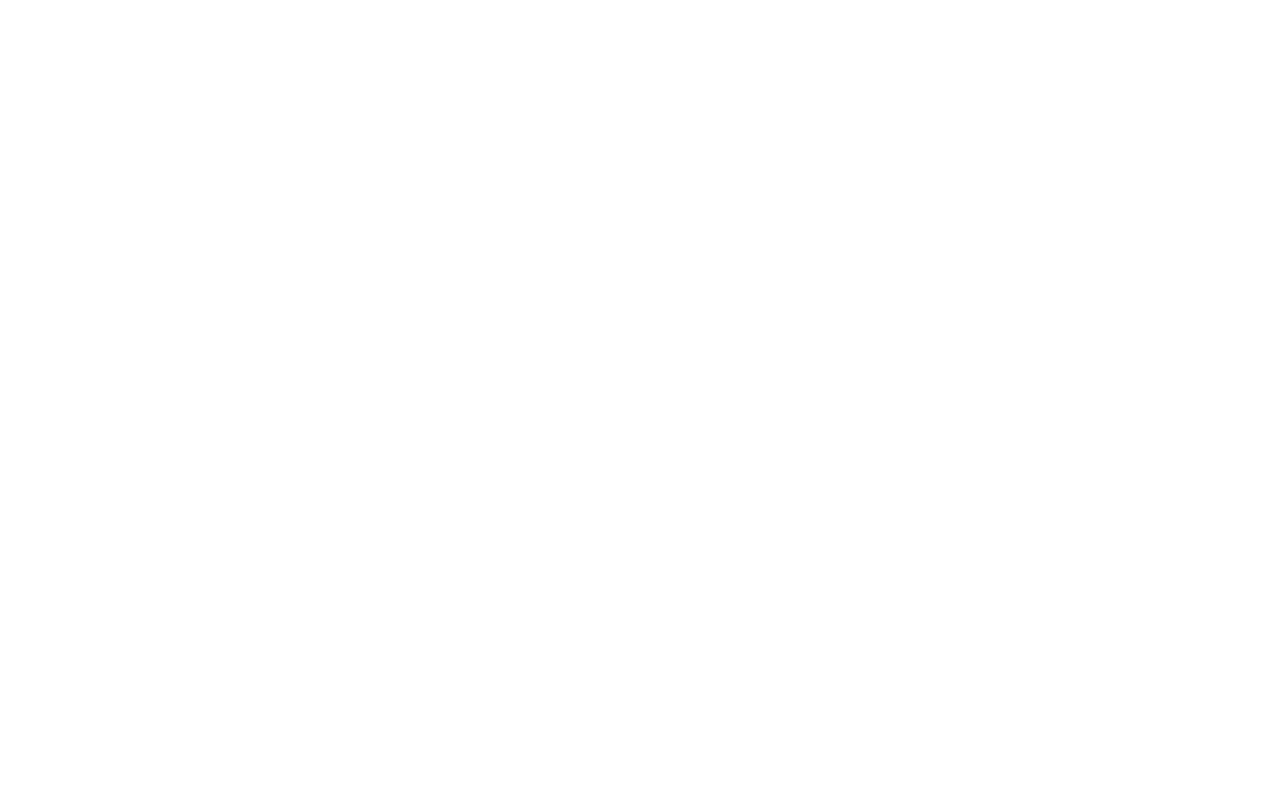
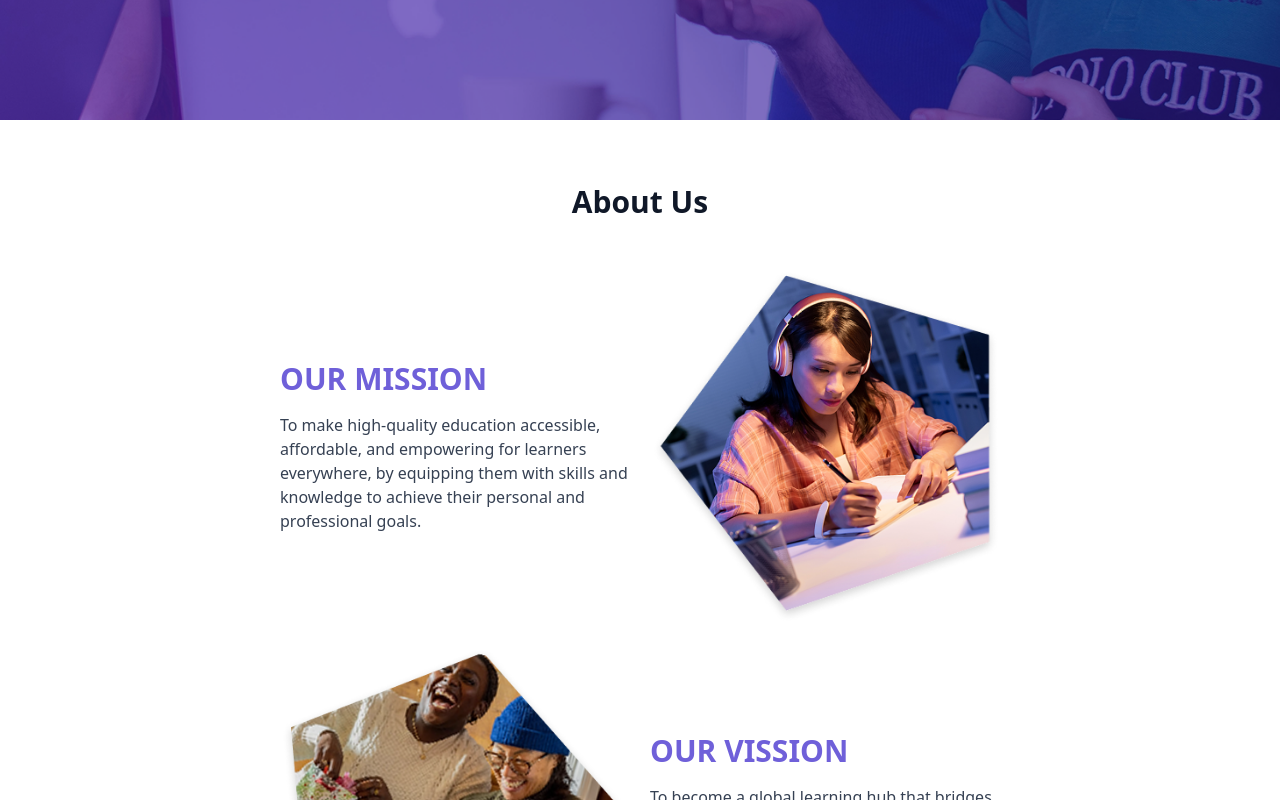
Before and after one commit to zahura0/MasteryHub, a React (Vite) app in the folder frontend/: page /About_Us in a window 1280 px wide. Before the commit this address had no page. Shown: the part 680-1480 px from the top of the page. Before the commit the page ends 800 px from the top, so only its background shows below. Built offline with nearby package versions, Linux system fonts and the light colour scheme; the HTML template or start-up script is replaced by a standard one.

Commit message:
Update About Us route and fix heading typo

```diff
--- a/frontend/src/App.jsx
+++ b/frontend/src/App.jsx
@@ -1,14 +1,12 @@
 import React from "react";
 import { Routes, Route, HydratedRouter } from "react-router-dom";
-import Navbar from "./components/Navbar";
 import About_Us from "./pages/About_Us";
 
 const App = () => {
   return (
     <div className="w-full min-h-screen">
-      <Navbar />
       <Routes>
-        < Route path="/HomePage" element={<About_Us />} />
+        < Route path="/About_Us" element={<About_Us />} />
       </Routes>
 
     </div>
--- a/frontend/src/pages/About_Us.jsx
+++ b/frontend/src/pages/About_Us.jsx
@@ -40,7 +40,7 @@
           <img src={FounderImg} alt="vision" className="" />
           <div>
             <h3 className="text-3xl font-bold" style={{ color: "#6F60D9" }}>
-              OUR VISSION767474
+              OUR VISSION
             </h3>
             <p className="mt-4 text-gray-700">
               To become a global learning hub that bridges the gap between
```
